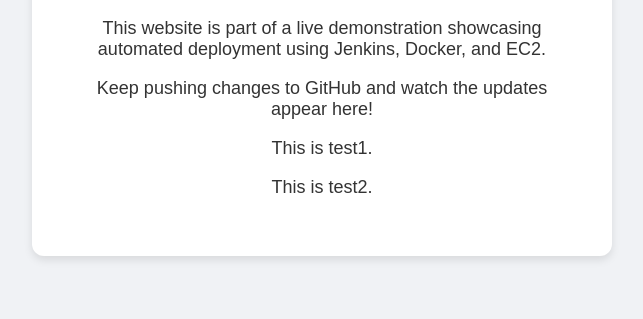
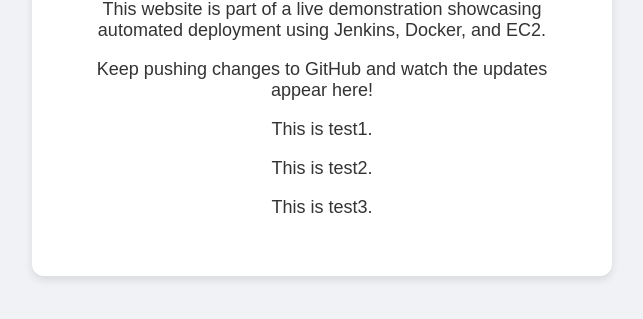
Before and after one commit to keyuraval/CICD_Project, a website: page public/index.html in a window 1280 px wide. Shown: the part 349-668 px from the top of the page, without its empty margins (318-961 px from the left). Drawn offline with Linux system fonts and the light colour scheme.

Commit message:
test commit

```diff
--- a/public/index.html
+++ b/public/index.html
@@ -39,6 +39,7 @@
         <p>Keep pushing changes to GitHub and watch the updates appear here!</p>
 	<p>This is test1.</p>
 	<p>This is test2.</p>
+	<p>This is test3.</p>
     </div>
 </body>
 </html>
```
